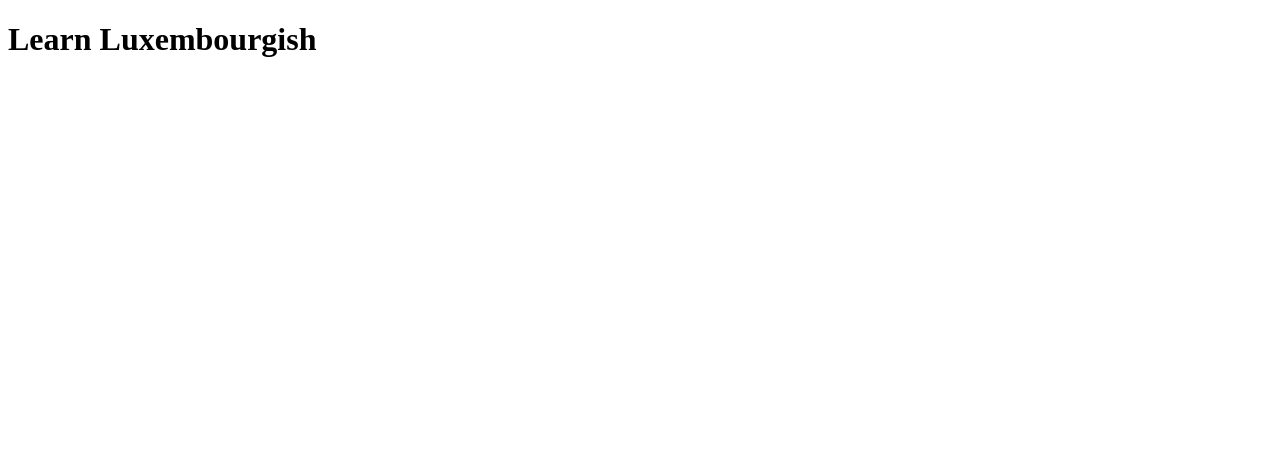
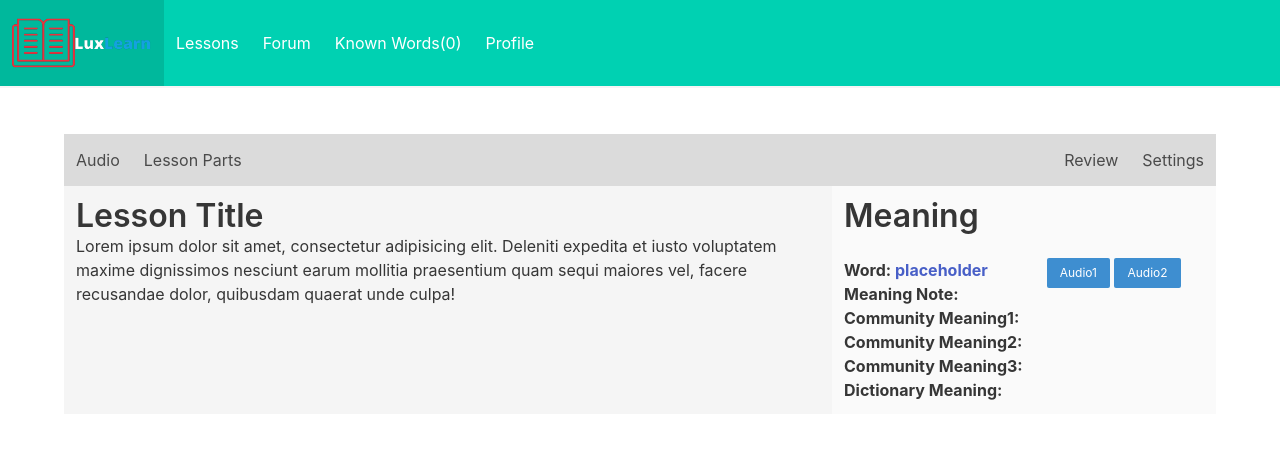
Before and after one commit to douglassimoes/bulmaluxembourgish, a Django app: page / in a window 1280 px wide. Shown: the top 449 px of the page. Run offline with Django 3.2, Linux system fonts and the light colour scheme.

Commit message:
Add Meaning placeholders and fix navbar

```diff
--- a/languagelessons/templates/languagelessons/index.html
+++ b/languagelessons/templates/languagelessons/index.html
@@ -4,9 +4,72 @@
     <meta charset="UTF-8">
     <meta http-equiv="X-UA-Compatible" content="IE=edge">
     <meta name="viewport" content="width=device-width, initial-scale=1.0">
+    {% load static %}
+    <link rel="stylesheet" href="https://cdn.jsdelivr.net/npm/bulma@0.9.3/css/bulma.min.css">
     <title>Learn Luxembourgish</title>
 </head>
 <body>
-<h1>Learn Luxembourgish</h1>
+
+    <nav class="navbar is-primary has-shadow">
+        <!-- logo / brand -->
+        <div class="navbar-brand">
+          <a class="navbar-item">
+            <img src="{% static 'images/luxlearn_icon.png' %}" style="max-height: 140px;max-width: 140px;">
+            <a class="navbar-item">Lessons</a>
+            <a class="navbar-item">Forum</a>
+            <a class="navbar-item">Known Words(0)</a>
+            <a class="navbar-item">Profile</a>
+          </a>
+        </div>
+    </nav>
+        <section class="section">
+            <div class="container">
+                <div class="rows">
+                    <div class="row">
+                        <div class="columns">
+                            <div class="column">
+                                <div class="navbar has-text-light has-background-grey-lighter" id="nav-lesson">
+                                    <div class="navbar-start">
+                                        <a class="navbar-item">Audio</a>
+                                        <a class="navbar-item">Lesson Parts</a>
+                                    </div>
+                                    <div class="navbar-end">
+                                        <a class="navbar-item">Review</a>
+                                        <a class="navbar-item">Settings</a>
+                                    </div>
+                                </div>
+                            </div>
+                        </div>
+                    </div>
+                    <div class="row">
+                        <div class="columns pl-3 pr-3 is-multiline">
+                            <div class="column is-8-desktop is-6-tablet is-12-mobile has-text-dark has-background-white-ter" style="min-height: 200px;">
+                                <h1 class="title is-large"> Lesson Title </h1>
+                                Lorem ipsum dolor sit amet, consectetur adipisicing elit. Deleniti expedita et iusto voluptatem maxime dignissimos nesciunt earum mollitia praesentium quam sequi maiores vel, facere recusandae dolor, quibusdam quaerat unde culpa!
+                            </div>
+                            <div class="column is-4-desktop is-6-tablet is-12-mobile has-text-dark has-background-white-bis" style="min-height: 200px;">
+                                <h1 class="title is-medium"> Meaning </h1>
+                                <div class="row">
+                                    <div class="columns is-mobile">
+                                        <div class="column is-narrow">
+                                            <p class="has-text-weight-bold"> Word: <a class="">placeholder</a></p>
+                                            <p class="has-text-weight-bold"> Meaning Note: </p>
+                                            <p class="has-text-weight-bold"> Community Meaning1: </p>
+                                            <p class="has-text-weight-bold"> Community Meaning2: </p>
+                                            <p class="has-text-weight-bold"> Community Meaning3: </p>
+                                            <p class="has-text-weight-bold"> Dictionary Meaning: </p>
+                                        </div>
+                                        <div class="column is-narrow is-centered">
+                                            <input class="button is-info is-small" type="submit" value="Audio1">
+                                            <input class="button is-info is-small" type="submit" value="Audio2">
+                                        </div>
+                                    </div>
+                                </div>
+                            </div>
+                        </div>
+                    </div>
+                </div>
+            </div>
+        </div>
 </body>
 </html>
```
Also changed, not shown: languagelessons/static/images/luxlearn_icon.png (added), 3 other files.
